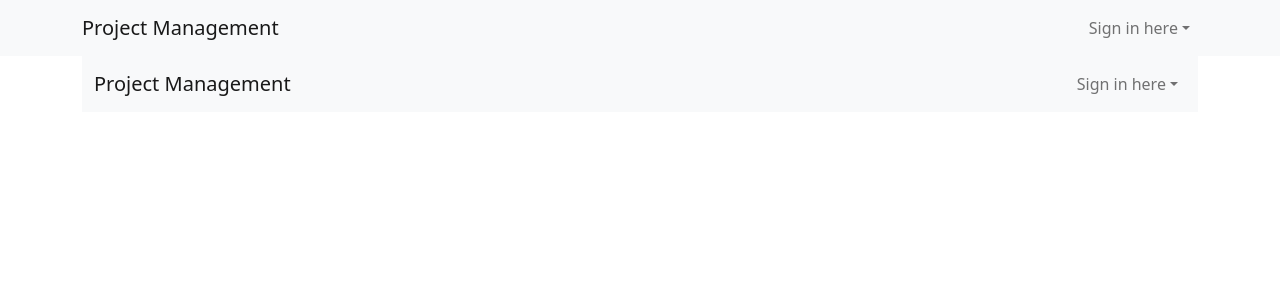
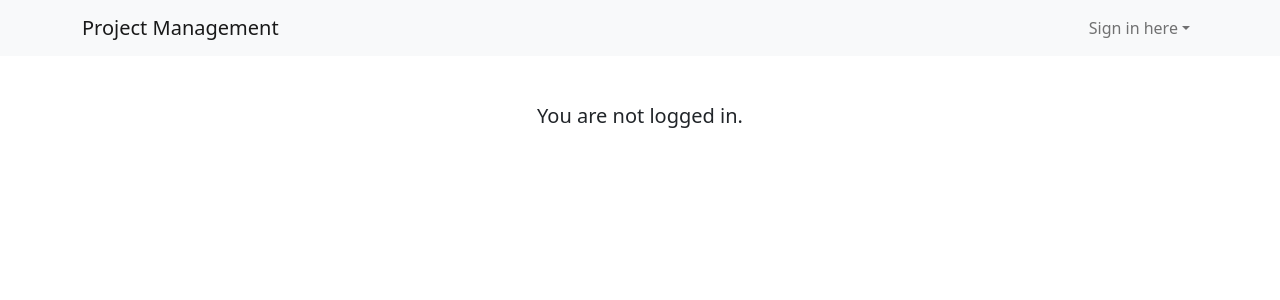
Before and after one commit to svarggas/project-management, a Next.js app: page /layout in a window 1280 px wide. Shown: the top 300 px of the page. Built offline with nearby package versions, Linux system fonts and the light colour scheme; no server answers.

Commit message:
Moving user validation to the higher ups

```diff
--- a/pages/layout.tsx
+++ b/pages/layout.tsx
@@ -1,18 +1,32 @@
 import type { ReactNode } from "react";
 import { Container, Row, Col } from "react-bootstrap";
+import { useUser } from "@clerk/nextjs";
 
 import Header from "~/components/shared/Header";
+
+const NotAuth = () => (
+  <Row className="mt-5">
+    <Col>
+      <h5 className="d-flex justify-content-center">
+        You are not logged in.
+      </h5>
+    </Col>
+  </Row>
+)
 
 const Layout = (
   { children }: { children: ReactNode }
 ) => {
+
+  const { user } = useUser();
+
   return (
     <main>
       <Header />
       <Container>
         <Row>
           <Col>
-            {children}
+            {!user ? <NotAuth /> : children}
           </Col>
         </Row>
       </Container>
```
Also changed, not shown: pages/index.tsx (+0 -15 lines).
